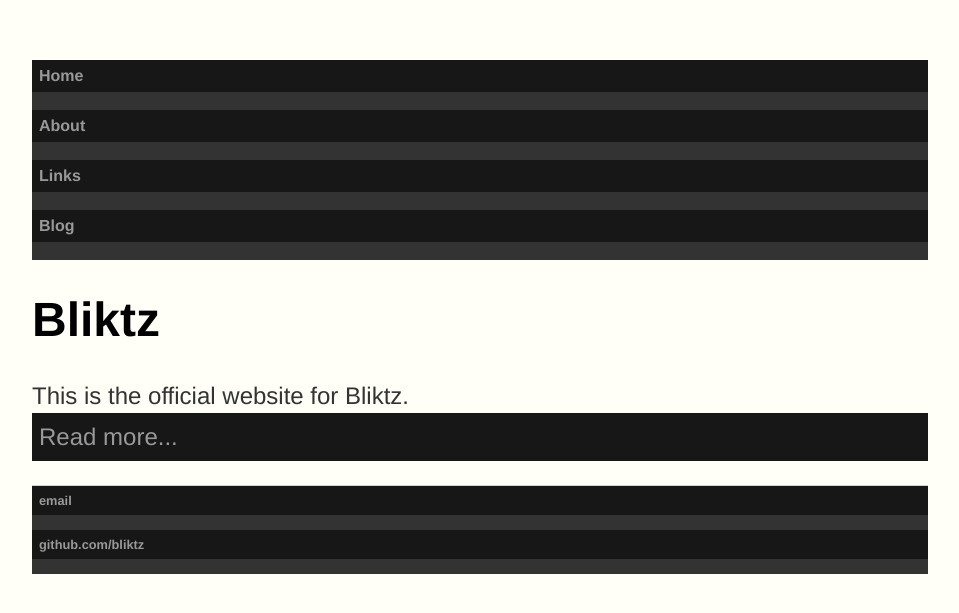
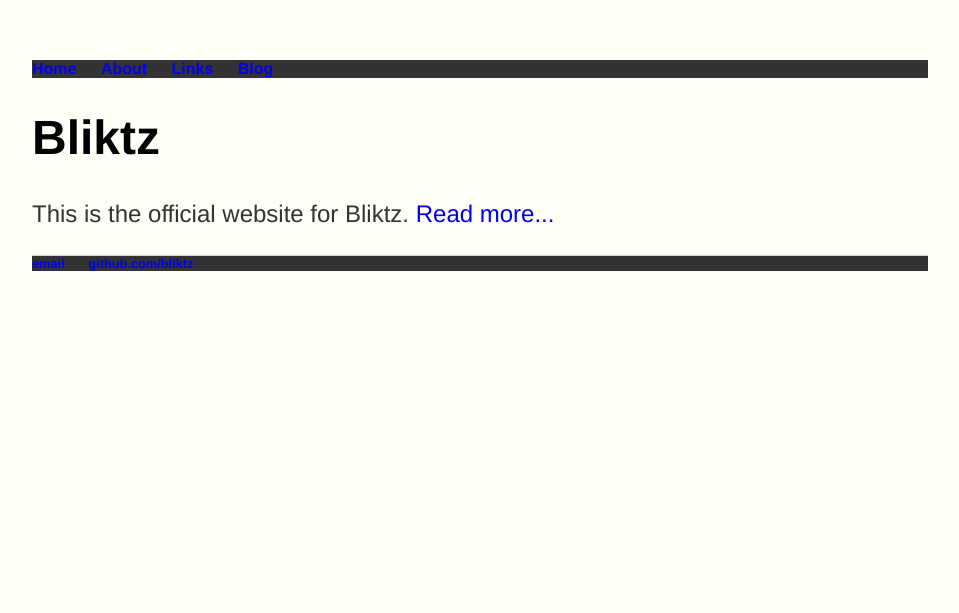
Before and after one commit to bliktz/bliktz.github.io, a Jekyll site: the page built from index.html, in a window 1280 px wide. Shown: the top 613 px of the page, without its empty margins (160-1119 px from the left). Built offline with Jekyll 4.4.1, drawn with Linux system fonts in a browser that asks for light colours.

Commit message:
Update main.css

```diff
--- a/css/main.css
+++ b/css/main.css
@@ -20,10 +20,6 @@ nav ul li, footer ul li {
 }
 a {
     text-decoration: none;
-    color: #999;
-    display: block;
-    padding: 7px;
-    background-color: #171717;
 }
 a:hover {
     text-decoration: underline;
```
